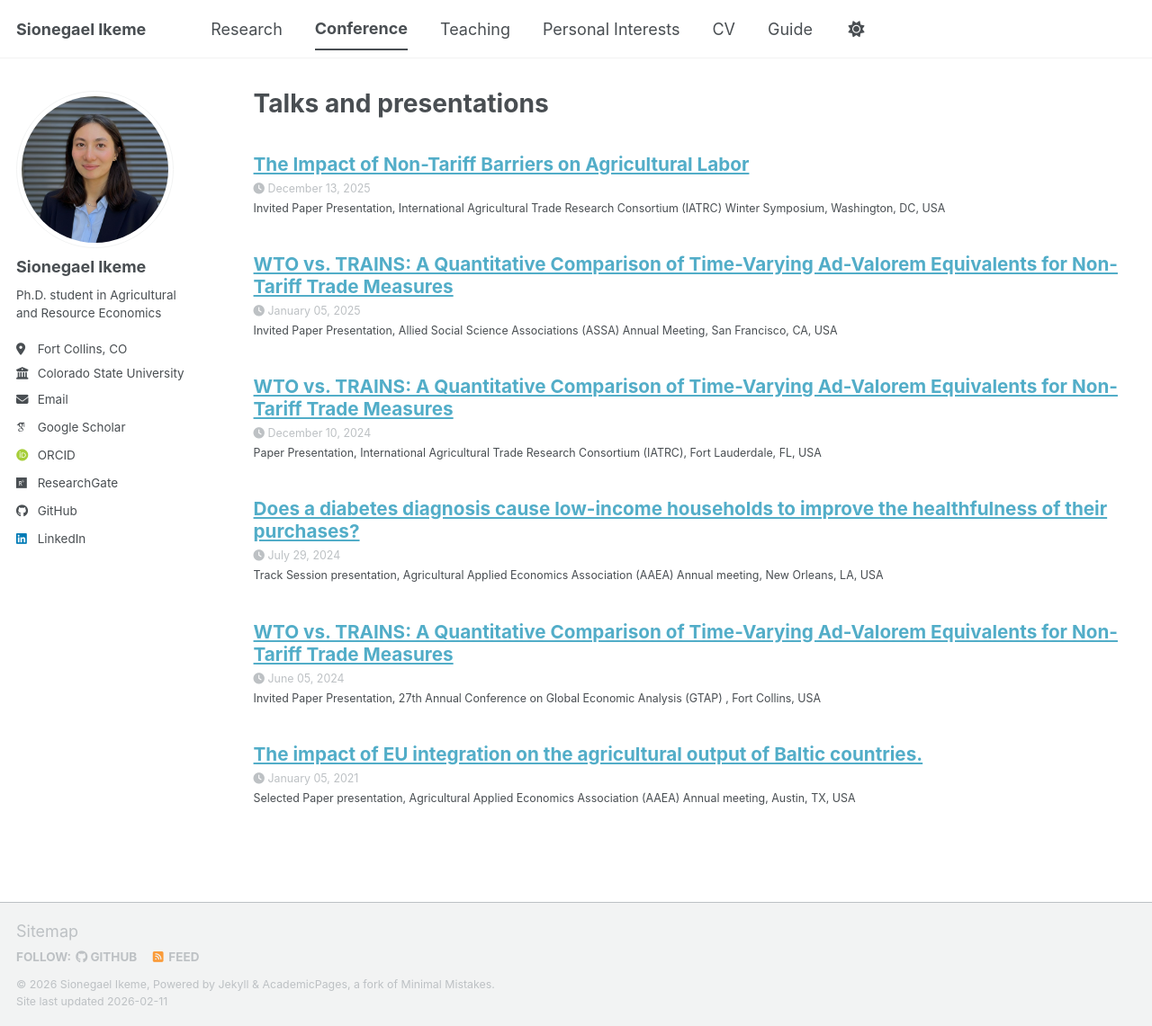
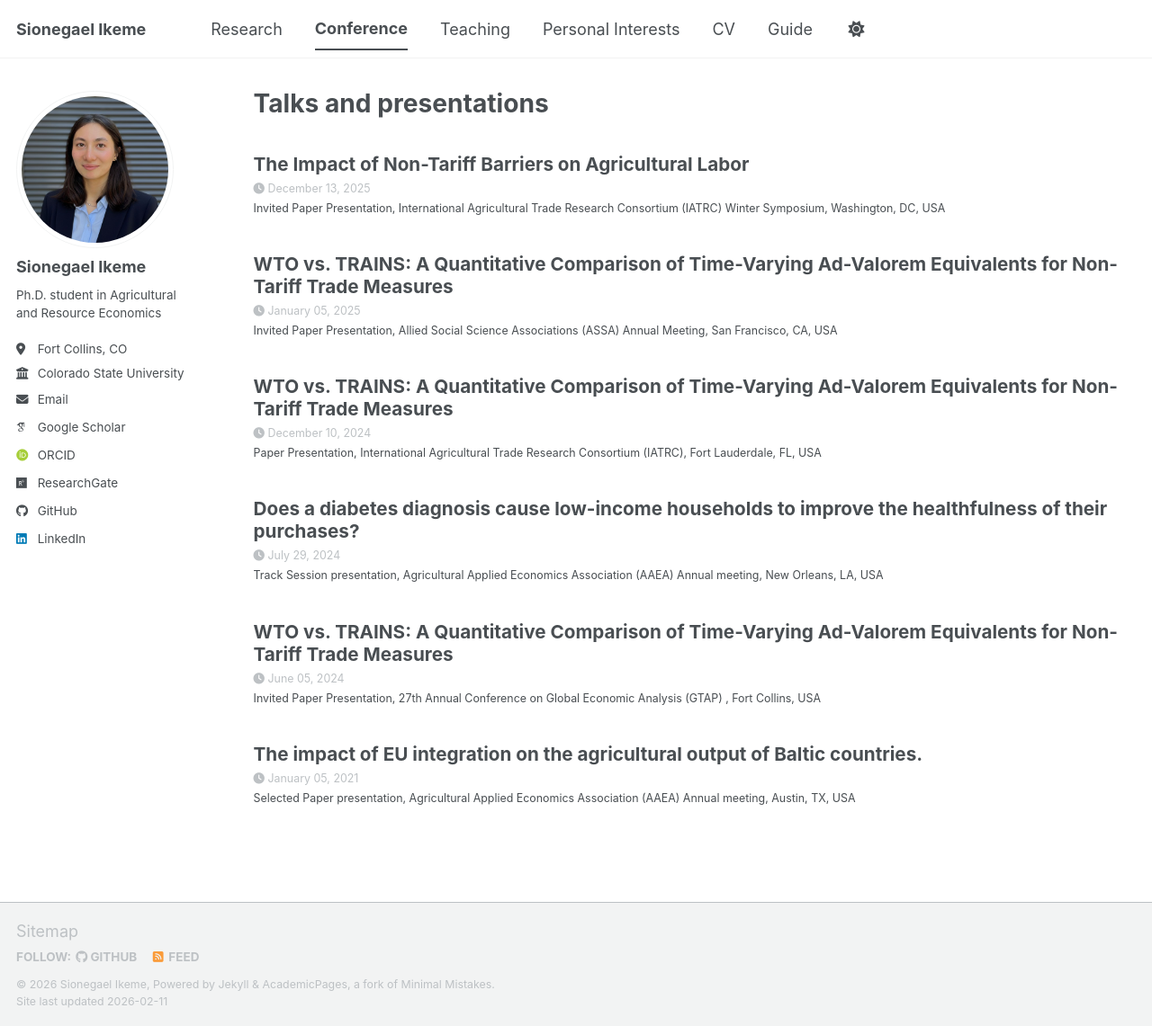
Before and after one commit to sikeme10/sikeme10.github.io, a Jekyll site: the page built from _pages/talks.html, in a window 1280 px wide and 1141 px high. Shown: the whole window at 90% size. Built offline with Jekyll 4.4.1, drawn with Linux system fonts in a browser that asks for light colours; some web fonts are replaced; a script bundle is joined from its source files by our own code; library files that are not in the unit come from our copies.

Commit message:
Update archive-single-talk.html

```diff
--- a/_includes/archive-single-talk.html
+++ b/_includes/archive-single-talk.html
@@ -14,6 +14,7 @@
 
 <div class="{{ include.type | default: "list" }}__item">
   <article class="archive__item" itemscope itemtype="http://schema.org/CreativeWork">
+
     {% if include.type == "grid" and teaser %}
       <div class="archive__item-teaser">
         <img src=
@@ -25,18 +26,37 @@
           alt="">
       </div>
     {% endif %}
+
+    <!-- TITLE WITHOUT ANY HYPERLINK -->
     <h2 class="archive__item-title" itemprop="headline">
-      {% if post.link %}
-        <a href="{{ post.link }}">{{ title }}</a> <a href="{{ base_path }}{{ post.url }}" rel="permalink"><i class="fa fa-link" aria-hidden="true" title="permalink"></i><span class="sr-only">Permalink</span></a>
-      {% else %}
-        <a href="{{ base_path }}{{ post.url }}" rel="permalink">{{ title }}</a>
-      {% endif %}
+      {{ title }}
     </h2>
+
     {% if post.read_time %}
-      <p class="page__meta"><i class="fa fa-clock" aria-hidden="true"></i> {% include read-time.html %}</p>
+      <p class="page__meta">
+        <i class="fa fa-clock" aria-hidden="true"></i>
+        {% include read-time.html %}
+      </p>
     {% endif %}
-    {% if post.date %}<p class="page__meta"><i class="fa fa-clock" aria-hidden="true"></i> {{ post.date | date: '%B %d, %Y' }}</p>{% endif %}
-    {% if post.venue %}<p class="archive__item-excerpt" itemprop="description">{{post.type}}, {{ post.venue }},  {{post.location}} {% endif %}
-    {% if post.excerpt %}<p class="archive__item-excerpt" itemprop="description">{{ post.excerpt | markdownify }}</p>{% endif %}
+
+    {% if post.date %}
+      <p class="page__meta">
+        <i class="fa fa-clock" aria-hidden="true"></i>
+        {{ post.date | date: '%B %d, %Y' }}
+      </p>
+    {% endif %}
+
+    {% if post.venue %}
+      <p class="archive__item-excerpt" itemprop="description">
+        {{ post.type }}, {{ post.venue }}, {{ post.location }}
+      </p>
+    {% endif %}
+
+    {% if post.excerpt %}
+      <p class="archive__item-excerpt" itemprop="description">
+        {{ post.excerpt | markdownify }}
+      </p>
+    {% endif %}
+
   </article>
 </div>
```
